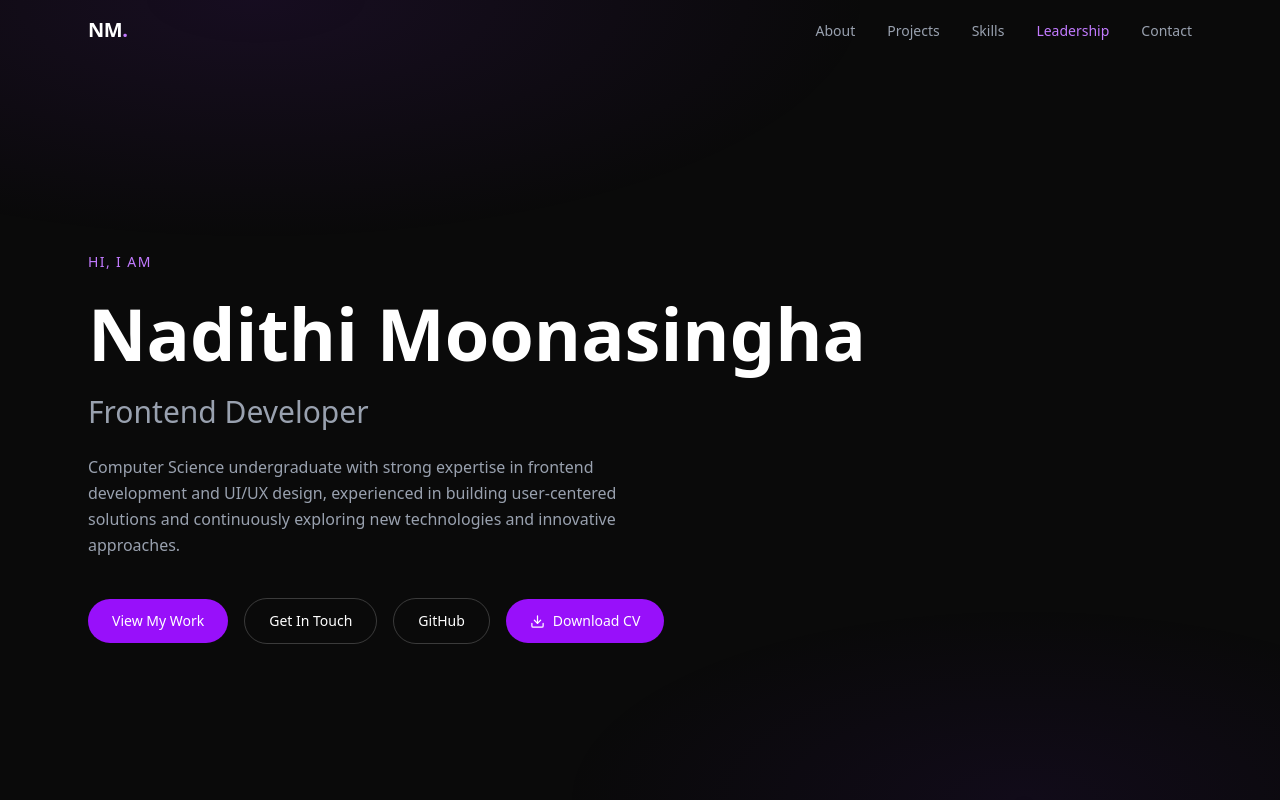
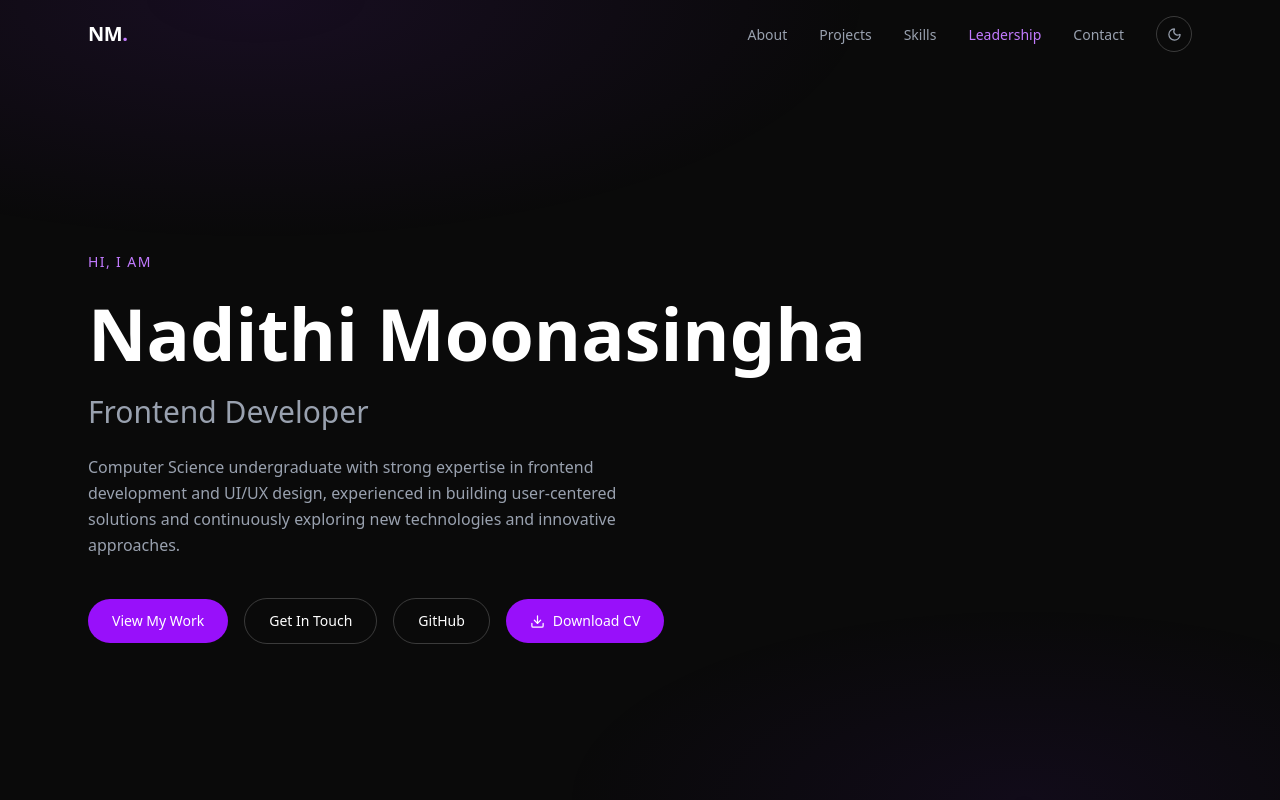
Before and after one commit to NadithiMoonasingha/My_Portfolio, a Next.js app: page / in a window 1280 px wide. Shown: the top 800 px of the page. Built offline with nearby package versions, Linux system fonts and the light colour scheme.

Commit message:
Update Navbar to include the toggle

```diff
--- a/src/components/Navbar.tsx
+++ b/src/components/Navbar.tsx
@@ -1,6 +1,7 @@
 "use client";
 
 import { useState, useEffect } from "react";
+import ThemeToggle from "@/components/ThemeToggle";
 
 const navLinks = ["About", "Projects", "Skills", "Leadership", "Contact"];
 
@@ -25,12 +26,12 @@ export default function Navbar() {
   }, []);
 
   return (
-    <nav className={`fixed top-0 w-full z-50 transition-all duration-300 ${scrolled ? "bg-black/80 backdrop-blur-md border-b border-white/10" : "bg-transparent"}`}>
+    <nav className={`fixed top-0 w-full z-50 transition-all duration-300 ${scrolled ? "bg-black/80 dark:bg-black/80 backdrop-blur-md border-b border-white/10" : "bg-transparent"}`}>
       <div className="max-w-6xl mx-auto px-6 py-4 flex items-center justify-between">
-        <a href="#hero" className="text-white font-bold text-xl tracking-tight">
+        <a href="#hero" className="text-white dark:text-white font-bold text-xl tracking-tight">
           NM<span className="text-purple-400">.</span>
         </a>
-        <ul className="hidden md:flex gap-8">
+        <ul className="hidden md:flex gap-8 items-center">
           {navLinks.map((link) => (
             <li key={link}>
               <a
@@ -45,14 +46,18 @@ export default function Navbar() {
               </a>
             </li>
           ))}
+          <li><ThemeToggle /></li>
         </ul>
-        <button className="md:hidden text-gray-400 hover:text-white" onClick={() => setMenuOpen(!menuOpen)}>
+        <div className="flex items-center gap-3 md:hidden">
+          <ThemeToggle />
+          <button className="text-gray-400 hover:text-white" onClick={() => setMenuOpen(!menuOpen)}>
             <div className="space-y-1.5">
               <span className={`block w-6 h-0.5 bg-current transition-all ${menuOpen ? "rotate-45 translate-y-2" : ""}`} />
               <span className={`block w-6 h-0.5 bg-current transition-all ${menuOpen ? "opacity-0" : ""}`} />
               <span className={`block w-6 h-0.5 bg-current transition-all ${menuOpen ? "-rotate-45 -translate-y-2" : ""}`} />
             </div>
           </button>
+        </div>
       </div>
       {menuOpen && (
         <div className="md:hidden bg-black/90 backdrop-blur-md px-6 pb-6">
```
Lines whose indentation alone changed are shown as unchanged.
